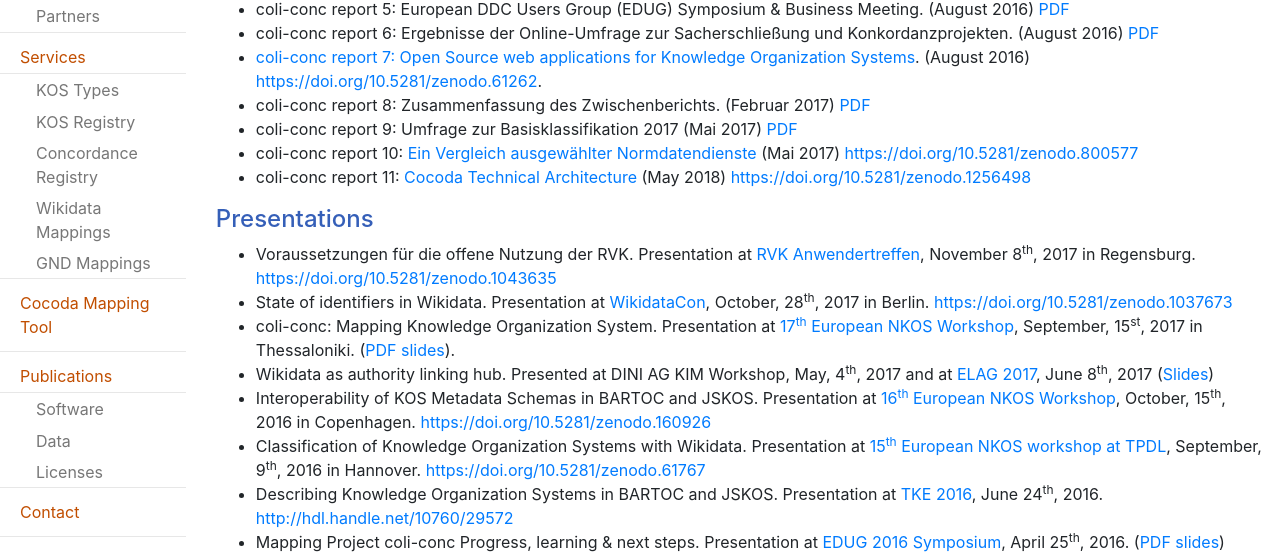
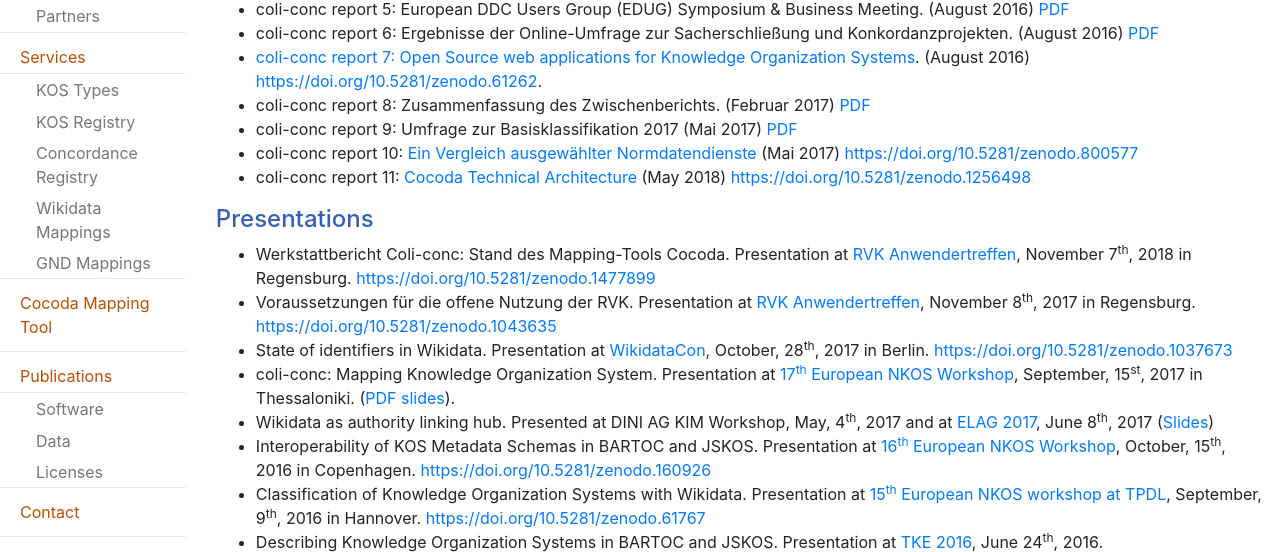
Before and after one commit to gbv/coli-conc.gbv.de, a PHP site: page /publications in a window 1280 px wide. Shown: the part 232-784 px from the top of the page. Run offline with PHP 8.4, Linux system fonts and the light colour scheme; data that the repository does not hold is empty; some libraries are stand-ins or nearby versions; some web fonts are replaced.

Commit message:
Add talk

```diff
--- a/publications/index.php
+++ b/publications/index.php
@@ -44,7 +44,8 @@ include "$BASE/header.php";
       <a href="coli-conczusammenfassung.pdf">PDF</a>
   </li>
   <li>
-      coli-conc report 9: Umfrage zur Basisklassifikation 2017 (Mai 2017)                <a href="https://si-it-workshop.gbv.de/wp-content/uploads/2017/01/BKUmfrage_Ergebnisse.pdf">PDF</a>
+      coli-conc report 9: Umfrage zur Basisklassifikation 2017 (Mai 2017)
+      <a href="https://si-it-workshop.gbv.de/wp-content/uploads/2017/01/BKUmfrage_Ergebnisse.pdf">PDF</a>
   </li>
   <li>
       coli-conc report 10: <a href="tr10.html">Ein Vergleich ausgewählter Normdatendienste</a> (Mai 2017)
@@ -58,6 +59,12 @@ include "$BASE/header.php";
 
 <h4>Presentations</h4>
 <ul>
+  <li>
+    Werkstattbericht Coli-conc: Stand des Mapping-Tools Cocoda. Presentation at
+    <a href="https://rvk.uni-regensburg.de/2-uncategorised/171-rvk-anwendertreffen-2018-anmeldung-programm">RVK Anwendertreffen</a>,
+    November 7<sup>th</sup>, 2018 in Regensburg.
+    <a href="https://doi.org/10.5281/zenodo.1477899">https://doi.org/10.5281/zenodo.1477899</a>
+  </li>
   <li>
     Voraussetzungen für die offene Nutzung der RVK. Presentation at
     <a href="https://rvk.uni-regensburg.de/2-uncategorised/156-rvk-anwendertreffen-2017">RVK Anwendertreffen</a>,
```
